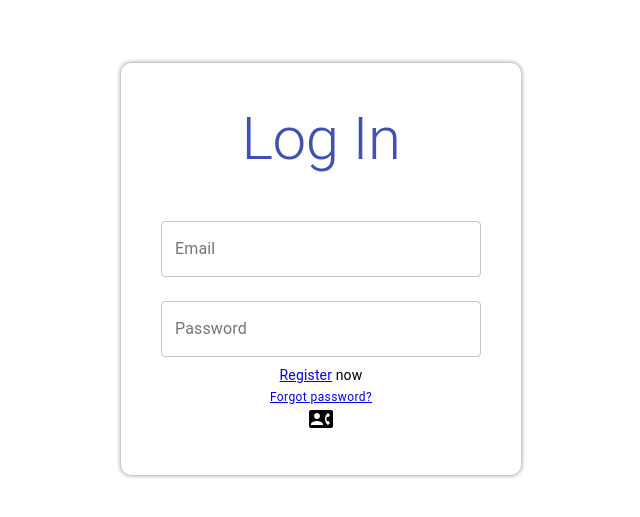
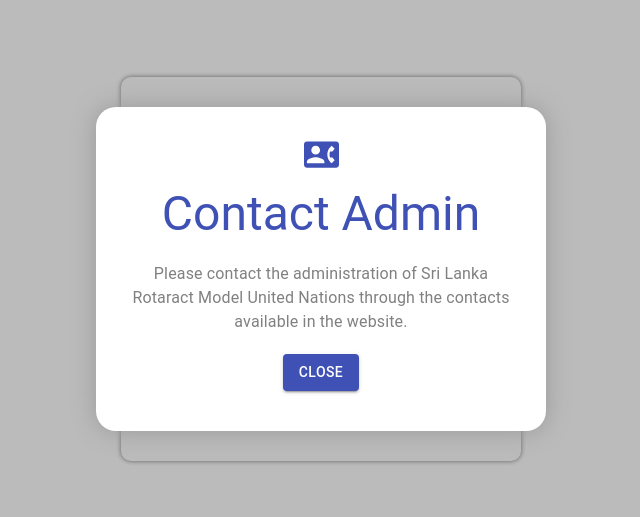
Before and after one commit to RotaractMora/slrmun-registration, a React (Create React App) app: page /login in a window 1280 px wide. Shown: the part 131-648 px from the top of the page, without its empty margins (319-959 px from the left). Built offline with nearby package versions, Linux system fonts and the light colour scheme.

Commit message:
created and styled the modal

```diff
--- /dev/null
+++ b/src/UI/modal/Modal.jsx
@@ -0,0 +1,34 @@
+import React from "react";
+
+import { makeStyles, useTheme, Typography, Button } from "@material-ui/core";
+
+import styles from "./styles";
+
+const useStyles = makeStyles(styles);
+
+const Modal = ({ icon, heading, body }) => {
+  const theme = useTheme();
+  const classes = useStyles(theme);
+  return (
+    <div className={classes.root}>
+      <div className={classes.container}>
+        {icon ? icon : null}
+        {heading ? (
+          <Typography variant="h3" className={classes.h3}>
+            {heading}
+          </Typography>
+        ) : null}
+        {body ? (
+          <Typography variant="body1" className={classes.bodyText}>
+            {body}
+          </Typography>
+        ) : null}
+        <Button className={classes.button} color="primary" variant="contained">
+          Close
+        </Button>
+      </div>
+    </div>
+  );
+};
+
+export default Modal;
--- /dev/null
+++ b/src/UI/modal/styles.js
@@ -0,0 +1,35 @@
+const styles = {
+  root: {
+    position: "absolute",
+    backgroundColor: "#0004",
+    top: 0,
+    left: 0,
+    width: "100%",
+    height: "100%",
+    display: "flex",
+    justifyContent: "center",
+    alignItems: "center",
+    zIndex: 5,
+  },
+  container: {
+    backgroundColor: "white",
+    maxWidth: "450px",
+    padding: "30px",
+    borderRadius: "20px",
+    boxShadow: "0px 0px 25px #999",
+  },
+  h3: {
+    fontSize: "3rem",
+    color: (props) => props.palette.primary.main,
+    padding: "10px",
+  },
+  bodyText: {
+    padding: "10px 0px",
+    color: "gray",
+  },
+  button: {
+    margin: "10px 0px",
+  },
+};
+
+export default styles;
--- a/src/UI/model/Model.jsx
+++ /dev/null
@@ -1,27 +0,0 @@
-import React, { useState } from "react";
-
-import { Link } from "react-router-dom";
-
-import {
-  makeStyles,
-  useTheme,
-  TextField,
-  Typography,
-  Icon,
-} from "@material-ui/core";
-
-import styles from "./styles";
-
-const useStyles = makeStyles(styles);
-
-const Model = ({ icon, heading, body }) => {
-  const theme = useTheme();
-  const classes = useStyles(theme);
-  return (
-    <div className={classes.root}>
-      <div className={classes.container}>{icon}</div>
-    </div>
-  );
-};
-
-export default Model;
--- a/src/UI/model/styles.js
+++ /dev/null
@@ -1,3 +0,0 @@
-const styles = {};
-
-export default styles;
--- a/src/containers/login/Login.jsx
+++ b/src/containers/login/Login.jsx
@@ -7,7 +7,7 @@ import { makeStyles, useTheme, TextField, Typography } from "@material-ui/core";
 import ContactPhoneIcon from "@mui/icons-material/ContactPhone";
 import styles from "./styles";
 
-import Model from "../../UI/model/Model";
+import Modal from "../../UI/modal/Modal";
 
 const useStyles = makeStyles(styles);
 
@@ -52,7 +52,15 @@ const Login = () => {
         >
           Forgot password?
         </Typography>
-        <Model icon={<ContactPhoneIcon />} heading={"heading"} body={"body"} />
+        <Modal
+          icon={
+            <ContactPhoneIcon className={classes.modalIcon} fontSize="large" />
+          }
+          heading={"Contact Admin"}
+          body={
+            "Please contact the administration of Sri Lanka Rotaract Model United Nations through the contacts available in the website."
+          }
+        />
       </div>
     </div>
   );
--- a/src/containers/login/styles.js
+++ b/src/containers/login/styles.js
@@ -21,6 +21,10 @@ const styles = {
     textDecoration: "underline",
     cursor: "pointer",
   },
+  modalIcon: {
+    color: (props) => props.palette.primary.main,
+    width: "100px",
+  },
 };
 
 export default styles;
```
